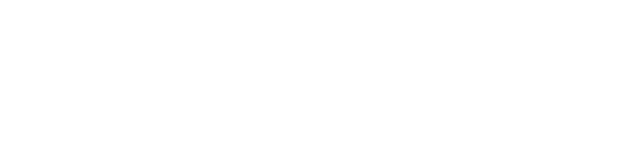
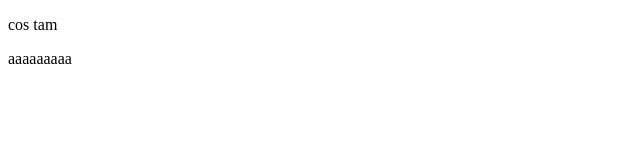
Before and after one commit to WeronikaDrega/sprawdzenie, a plain HTML site: page index.html in a window 1280 px wide. Shown: the whole page, without its empty margins (0-640 px from the left). Drawn offline with Linux system fonts and the light colour scheme.

Commit message:
paragrafy

```diff
--- a/index.html
+++ b/index.html
@@ -16,13 +16,14 @@
     // Tworzenie obiektu
     const ksiazka1 = new Ksiazka("W pustyni i w puszczy", "Henryk Sienkiewicz");
 
-    // Wypisanie tytułu i autora
+
     console.log(`Tytul: ${ksiazka1.tytul}, Autor: ${ksiazka1.autor}`);
 
 
         </script>
 </head>
 <body>
-
+    <p>cos tam</p>
+    <p>aaaaaaaaa</p>
 </body>
 </html>
```
